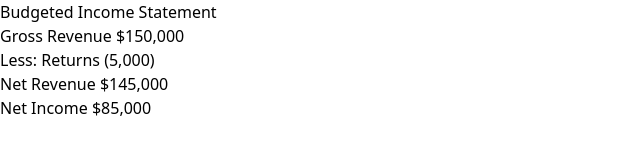
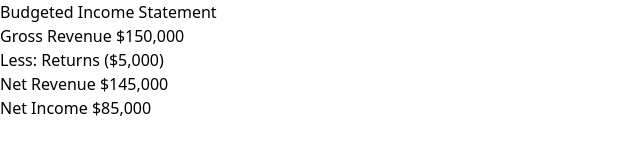
Before and after one commit to zchen128/qcnewbooks, a SvelteKit app: page / in a window 1280 px wide. Shown: the top 160 px of the page, without its empty margins (0-640 px from the left). Built offline with nearby package versions, Linux system fonts and the light colour scheme.

Commit message:
feb 23 cw

```diff
--- a/src/routes/+page.svelte
+++ b/src/routes/+page.svelte
@@ -7,7 +7,7 @@
   </div>
   <div>
     <span>Less: Returns</span>
-    <span>(5,000)</span>
+    <span>($5,000)</span>
   </div>
 
   <div>
```
